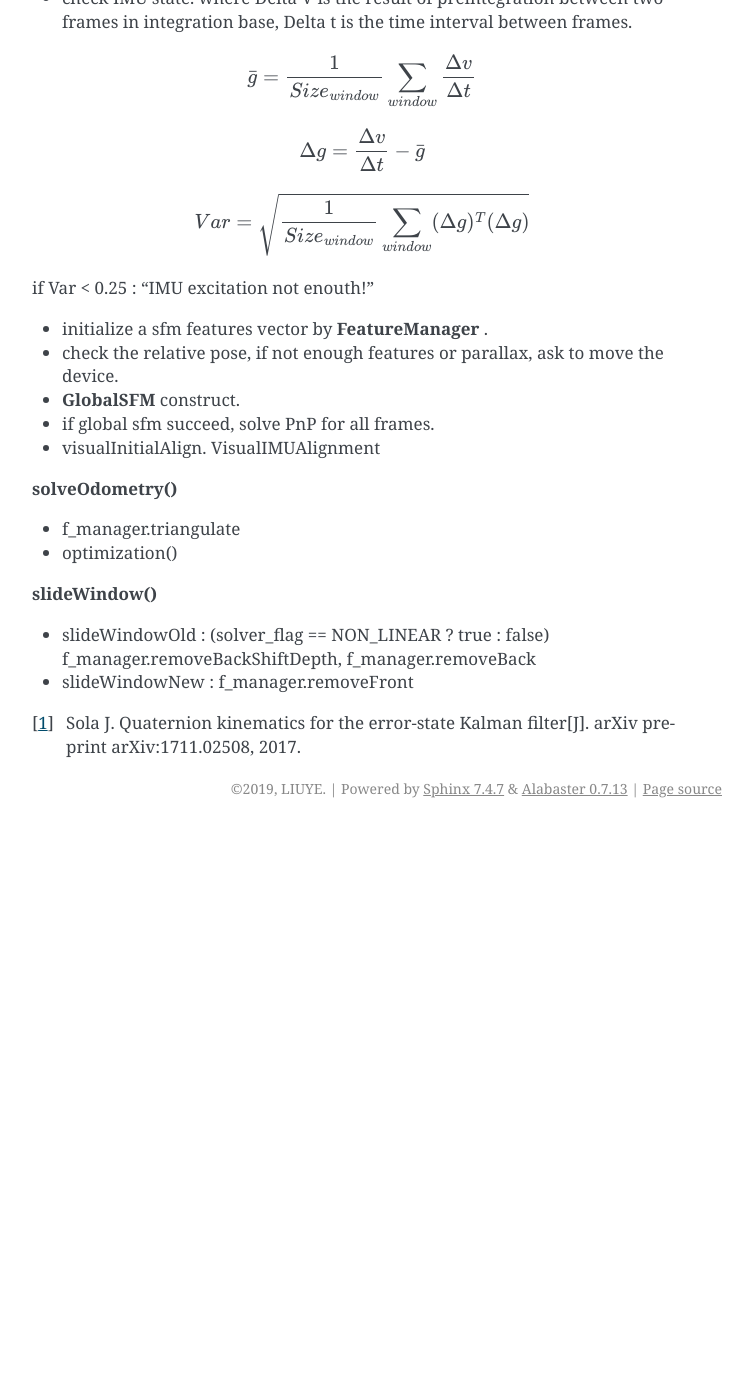
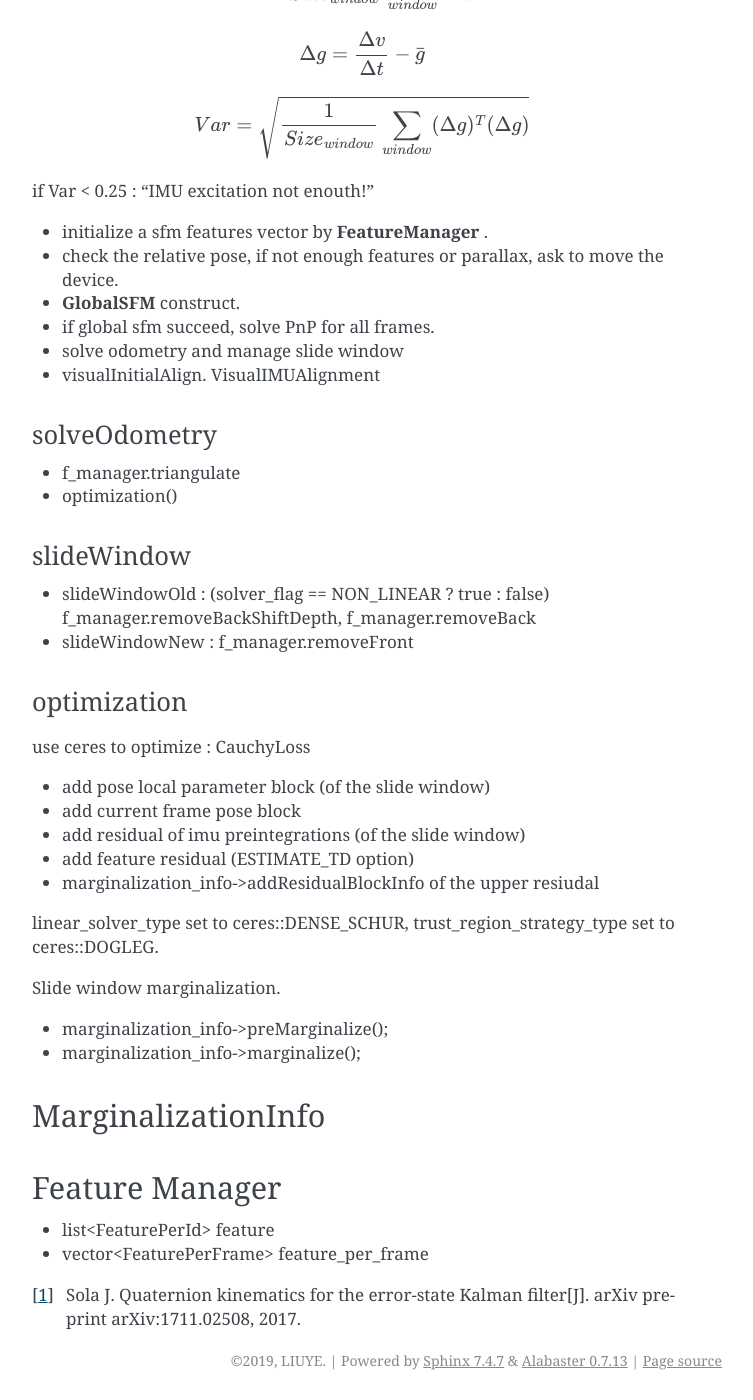
Before and after one commit to gggliuye/VIO, a Sphinx documentation site: the page built from docs/deepblue/LM.rst, in a window 1280 px wide and 1400 px high, scrolled down 4426 px. Shown: the whole window, without its empty margins (388-1141 px from the left). Built offline with Sphinx 7.4.7, drawn with Linux system fonts in a browser that asks for light colours; before the commit the page ends 5254 px from its top, so only the background shows below that; some of the changed text lies outside the part shown.

Commit message:
Update LM.rst

```diff
--- a/docs/deepblue/LM.rst
+++ b/docs/deepblue/LM.rst
@@ -159,9 +157,7 @@ In the final part of processIMU, the integration terms of the real world **physi
 processImage
 ~~~~~~~~~~~~~~~~~~~~~~~
 
-Pipeline
-:::::::::::::::::::
-
+**Pipeline**:
 
 * **addFeatureCheckParallax** check the image simliarity, to choose whether **marginalize** the oldest image in the window(to make space for the new coming , and the current image is treated as new keyframe) or the last image in the window (if the recent images are similar).
 * create new image frame, and create the image pre-integration base.
@@ -169,10 +165,9 @@ Pipeline
 * (solver_flag == INITIAL) -> fill the slide window and try to initialize **initialStructure**.
 * (solver_flag == NON_LINEAR) -> initialize success, manage the slide window.
 
-Important functions
-::::::::::::::::::::::
 
-**initialStructure()**
+initialStructure
+~~~~~~~~~~~~~~~~~~~~~~~~~~
 
 * check IMU state. where Delta V is the result of preintegration between two frames in integration base, Delta t is the time interval between frames.
 
@@ -191,18 +186,50 @@ if Var < 0.25 : "IMU excitation not enouth!"
 * check the relative pose, if not enough features or parallax, ask to move the device.
 * **GlobalSFM** construct.
 * if global sfm succeed, solve PnP for all frames.
+* solve odometry and manage slide window
 * visualInitialAlign.   VisualIMUAlignment
 
-**solveOdometry()**
+solveOdometry
+~~~~~~~~~~~~~~~~~~~~
 
 * f_manager.triangulate
 * optimization()
 
-**slideWindow()**
+slideWindow
+~~~~~~~~~~~~~~~~~~~~~
 
 * slideWindowOld : (solver_flag == NON_LINEAR ? true : false) f_manager.removeBackShiftDepth,  f_manager.removeBack
 * slideWindowNew : f_manager.removeFront
 
+optimization
+~~~~~~~~~~~~~~~~~~~~~~~~~~
 
 
+use ceres to optimize : CauchyLoss
+
+* add pose local parameter block (of the slide window)
+* add current frame pose block
+* add residual of imu preintegrations (of the slide window)
+* add feature residual  (ESTIMATE_TD option)
+* marginalization_info->addResidualBlockInfo of the upper resiudal
+
+linear_solver_type set to ceres::DENSE_SCHUR, trust_region_strategy_type set to ceres::DOGLEG.
+
+Slide window marginalization.
+
+* marginalization_info->preMarginalize();
+* marginalization_info->marginalize();
+
+
+
+MarginalizationInfo
+---------------------
+
+
+
+Feature Manager
+---------------------
+* list<FeaturePerId> feature
+* vector<FeaturePerFrame> feature_per_frame
+
 .. [#] Sola J. Quaternion kinematics for the error-state Kalman filter[J]. arXiv preprint arXiv:1711.02508, 2017.
```
Also changed, not shown: other parts of docs/deepblue/LM.rst (+0 -2 lines).
